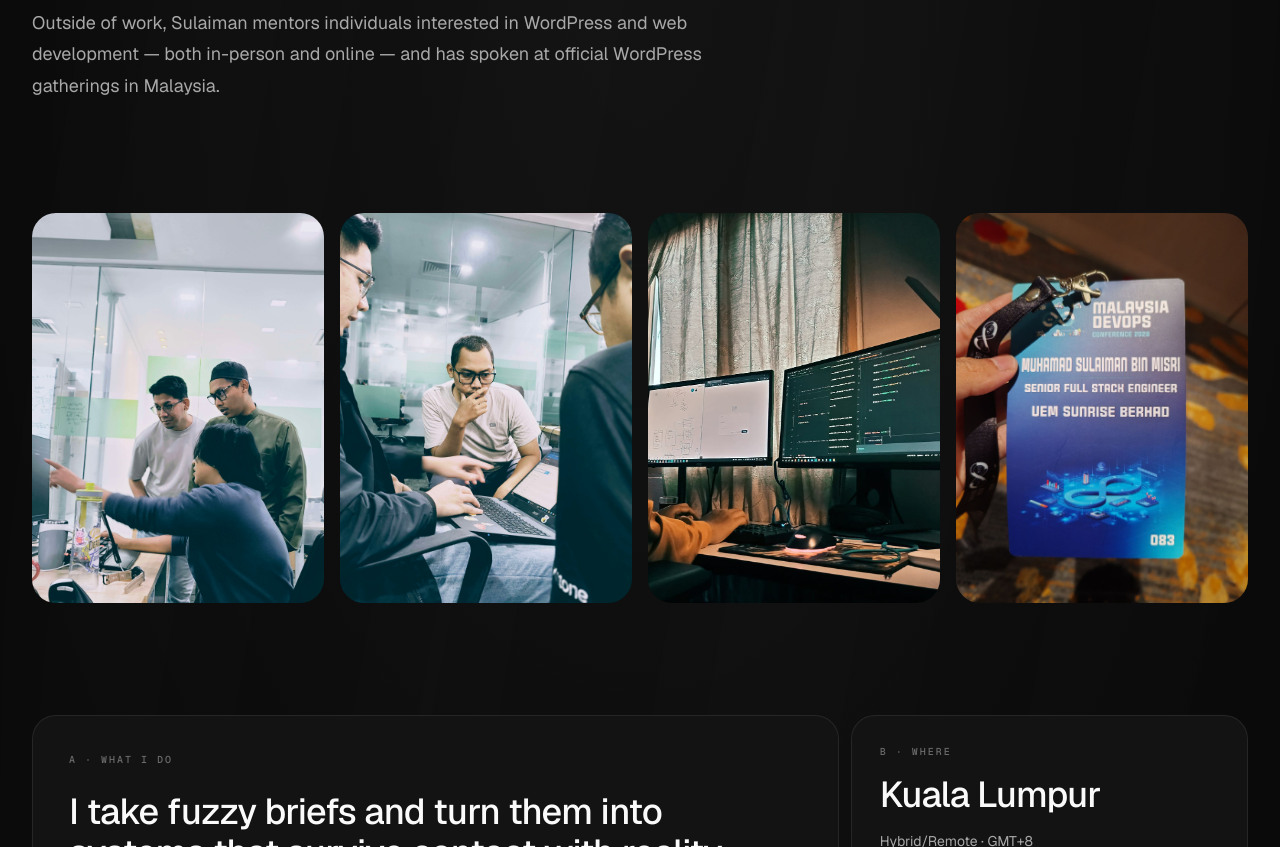
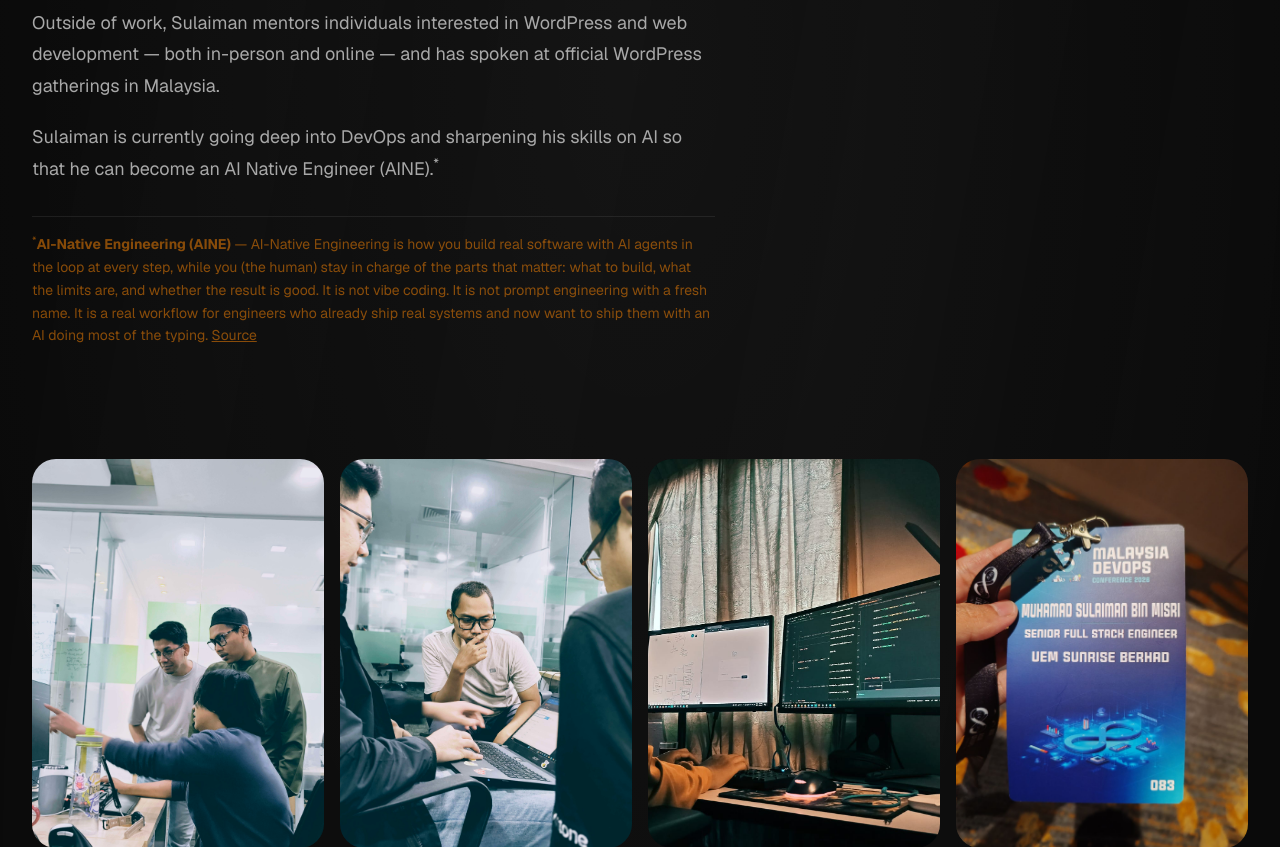
Before and after one commit to msulaimanmisri/sulaiman-profile, a Vue app: page /about in a window 1280 px wide. Shown: the part 1020-1867 px from the top of the page. Built offline with nearby package versions, Linux system fonts and the light colour scheme.

Commit message:
WIP: Add more info

```diff
--- a/src/components/FilmGrain.vue
+++ b/src/components/FilmGrain.vue
@@ -9,7 +9,7 @@
 <template>
   <div
     aria-hidden="true"
-    class="pointer-events-none fixed inset-0 z-50 opacity-[0.2] mix-blend-overlay"
+    class="pointer-events-none fixed inset-0 z-50 opacity-[0.19] mix-blend-overlay"
     style="
       background:
         repeating-radial-gradient(#000 0 0.0001%, #fff 0 0.0002%) 50% 50%/3000px 3000px,
--- a/src/content/personal-projects.js
+++ b/src/content/personal-projects.js
@@ -93,8 +93,8 @@ export const personalProjects = [
   {
     title: "Kelas Design",
     description: "Application for you to learn WordPress & Web Development.",
-    url: "https://kelasdesign.com/?ref=evfiC9vL",
-    category: "WordPress",
+    url: "https://web.archive.org/web/20241008102544/https://kelasdesign.com",
+    category: "Laravel",
   },
   {
     title: "Simpan Kerja",
@@ -121,8 +121,8 @@ export const personalProjects = [
     title: "Custom PHP Framework (PHPAegis)",
     description:
       "A simple PHP Framework I built from scratch. Not published yet — request to see.",
-    url: "https://github.com/msulaimanmisri",
-    category: "Laravel",
+    url: "https://github.com/msulaimanmisri/php-aegis/",
+    category: "Framework",
   },
   {
     title: "Pilihan Raya Umum 15",
@@ -223,10 +223,12 @@ export const personalProjects = [
 
 export const personalProjectCategories = [
   "All",
+  "Framework",
   "Laravel",
   "Vue",
   "WordPress",
   "Tooling",
+  "Architecture",
 ];
 
 /** The three surfaced on the home page as "Selected Work". */
--- a/src/views/about.vue
+++ b/src/views/about.vue
@@ -63,6 +63,22 @@ const principles = [
             Outside of work, Sulaiman mentors individuals interested in WordPress and web
             development — both in-person and online — and has spoken at official WordPress
             gatherings in Malaysia.
+          </p>
+          <p>
+            Sulaiman is currently going deep into DevOps and sharpening his skills on AI
+            so that he can become an AI Native Engineer (AINE).<sup class="footnote-ref" id="fn-aine-ref"><a href="#fn-aine">*</a></sup>
+          </p>
+        </div>
+        <div class="mt-8 border-t border-hairline pt-4 text-[14px] leading-relaxed text-orange-400/50">
+          <p id="fn-aine">
+            <sup class="footnote-ref"><a href="#fn-aine-ref">*</a></sup>
+            <strong>AI-Native Engineering (AINE)</strong> — AI-Native Engineering is how you build real software with AI agents in the loop at every step, while you (the human) stay in charge of the parts that matter: what to build, what the limits are, and whether the result is good. It is not vibe coding. It is not prompt engineering with a fresh name. It is a real workflow for engineers who already ship real systems and now want to ship them with an AI doing most of the typing.
+            <a
+              href="https://alfonsograziano.it/blog/what-is-ai-native-engineering"
+              target="_blank"
+              rel="noopener noreferrer"
+              class="underline transition-colors hover:text-text"
+            >Source</a>
           </p>
         </div>
       </div>
--- a/src/views/home.vue
+++ b/src/views/home.vue
@@ -6,10 +6,10 @@ import now from '../content/now.json'
 
 const featuredProjects = [
   {
-    title: 'BacaSekejap',
+    title: 'Kelas Design',
     description:
-      'Two-tier architecture with different load balancing strategies. A lesson in scaling Laravel under real traffic.',
-    url: 'https://hantar.sulaimanmisri.com',
+      'I built this project to help people learn WordPress and Web Development in a structured way. Now its archived. But still accessible through Wayback Machine.',
+    url: "https://web.archive.org/web/20241008102544/https://kelasdesign.com",
     category: 'Laravel',
   },
   {
```
